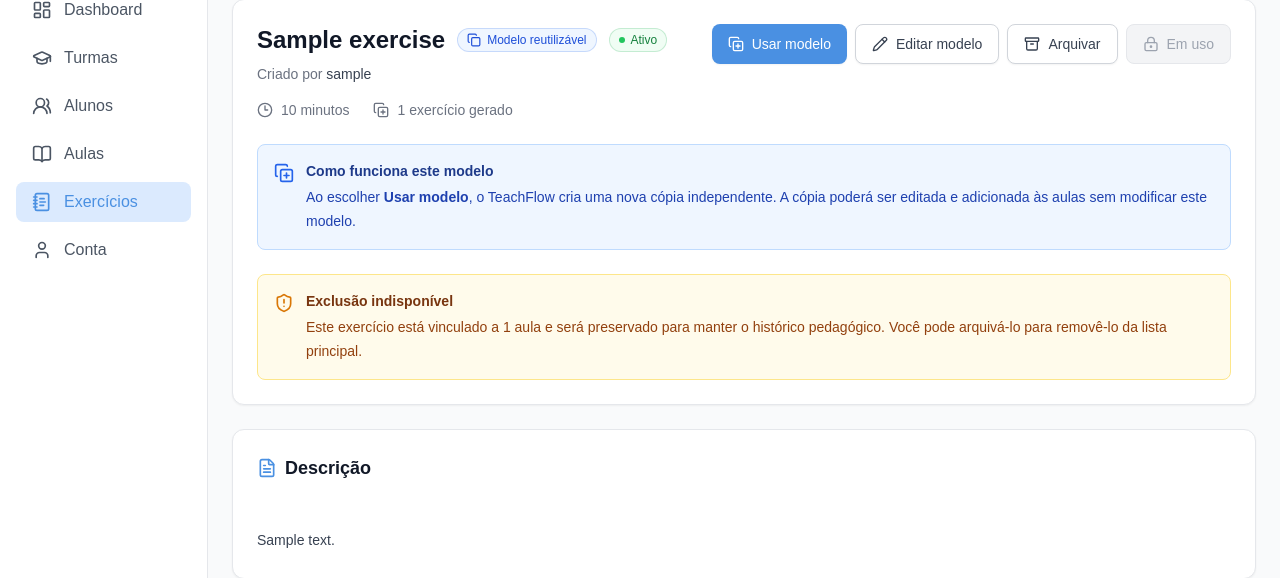
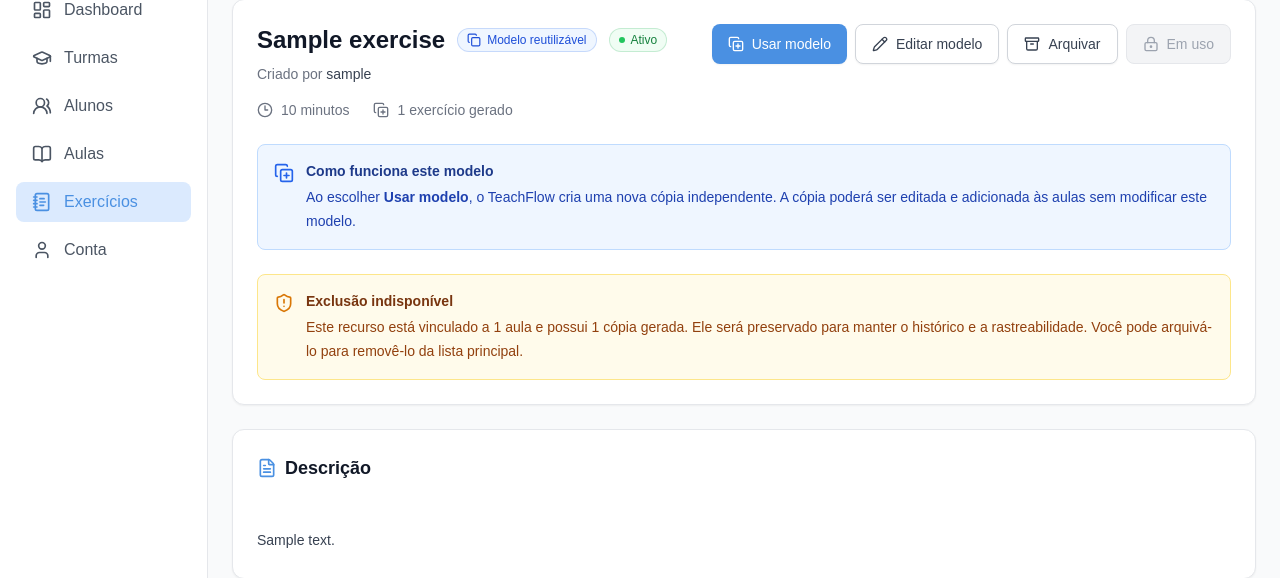
Before and after one commit to RenanDevKF/Projeto-TeachFlow, a Django app: page /exercises/1/ in a window 1280 px wide. Shown: the part 90-668 px from the top of the page. Run offline with Django 5.2, Linux system fonts and the light colour scheme; a user stored in the database is signed in; tables that the repository leaves empty hold one stand-in row (values such as "Sample post"); style sheets or scripts are compiled from the project's sources.

Commit message:
fix: preserva modelos que possuem cópias geradas

```diff
--- a/TeachFlow/Templates/exercises/exercise_detail.html
+++ b/TeachFlow/Templates/exercises/exercise_detail.html
@@ -199,6 +199,7 @@
                             class="exercise-delete-button inline-flex h-10 items-center justify-center gap-2 rounded-lg border border-red-200 bg-white px-4 text-sm font-medium text-red-600 shadow-sm transition-colors hover:bg-red-50 focus:outline-none focus:ring-2 focus:ring-red-500 focus:ring-offset-2 disabled:cursor-not-allowed disabled:opacity-60"
                         >
                             <i data-lucide="trash-2" class="h-4 w-4"></i>
+
                             <span class="exercise-delete-label">
                                 Excluir
                             </span>
@@ -208,11 +209,18 @@
                     <button
                         type="button"
                         disabled
-                        title="Este exercício está vinculado a aulas e não pode ser excluído."
+                        title="{% if lessons_count > 0 and generated_exercises_count > 0 %}Este recurso possui aulas vinculadas e cópias geradas.{% elif lessons_count > 0 %}Este exercício está vinculado a aulas e não pode ser excluído.{% else %}Este modelo possui cópias geradas e não pode ser excluído.{% endif %}"
                         class="inline-flex h-10 cursor-not-allowed items-center justify-center gap-2 rounded-lg border border-gray-200 bg-gray-100 px-4 text-sm font-medium text-gray-400"
                     >
                         <i data-lucide="lock-keyhole" class="h-4 w-4"></i>
+
+                        {% if lessons_count > 0 %}
                             Em uso
+                        {% elif generated_exercises_count > 0 %}
+                            Com cópias
+                        {% else %}
+                            Indisponível
+                        {% endif %}
                     </button>
                 {% endif %}
             </div>
@@ -275,6 +283,29 @@
                         Exclusão indisponível
                     </p>
 
+                    {% if lessons_count > 0 and generated_exercises_count > 0 %}
+                        <p class="mt-1 text-sm leading-6 text-amber-800">
+                            Este recurso está vinculado a
+                            {{ lessons_count }}
+                            {% if lessons_count == 1 %}
+                                aula
+                            {% else %}
+                                aulas
+                            {% endif %}
+                            e possui
+                            {{ generated_exercises_count }}
+                            {% if generated_exercises_count == 1 %}
+                                cópia gerada.
+                            {% else %}
+                                cópias geradas.
+                            {% endif %}
+
+                            Ele será preservado para manter o histórico e a
+                            rastreabilidade. Você pode arquivá-lo para removê-lo
+                            da lista principal.
+                        </p>
+
+                    {% elif lessons_count > 0 %}
                         <p class="mt-1 text-sm leading-6 text-amber-800">
                             Este exercício está vinculado a
                             {{ lessons_count }}
@@ -284,8 +315,26 @@
                                 aulas
                             {% endif %}
                             e será preservado para manter o histórico pedagógico.
+
                             Você pode arquivá-lo para removê-lo da lista principal.
                         </p>
+
+                    {% elif generated_exercises_count > 0 %}
+                        <p class="mt-1 text-sm leading-6 text-amber-800">
+                            Este modelo já gerou
+                            {{ generated_exercises_count }}
+                            {% if generated_exercises_count == 1 %}
+                                exercício.
+                            {% else %}
+                                exercícios.
+                            {% endif %}
+
+                            Ele será preservado para que as cópias continuem
+                            registrando corretamente seu modelo de origem.
+
+                            Você pode arquivá-lo para removê-lo da lista principal.
+                        </p>
+                    {% endif %}
                 </div>
             </div>
         {% endif %}
--- a/TeachFlow/core/views.py
+++ b/TeachFlow/core/views.py
@@ -605,11 +605,7 @@ class ExerciseListView(LoginRequiredMixin, TeacherRequiredMixin, ListView):
         return context
 
 @method_decorator(csrf_protect, name='dispatch')
-class ExerciseDetailView(
-    LoginRequiredMixin,
-    TeacherRequiredMixin,
-    DetailView,
-):
+class ExerciseDetailView(LoginRequiredMixin, TeacherRequiredMixin, DetailView,):
     model = Exercise
     template_name = 'exercises/exercise_detail.html'
     context_object_name = 'exercise'
@@ -637,23 +633,33 @@ class ExerciseDetailView(
 
         lessons_count = related_lessons.count()
 
+        generated_exercises = Exercise.objects.none()
+        generated_exercises_count = 0
+
+        if self.object.is_template:
+            generated_exercises = (
+                self.object.generated_exercises.order_by(
+                    'title',
+                    'id',
+                )
+            )
+
+            generated_exercises_count = (
+                generated_exercises.count()
+            )
+
         context['related_lessons'] = related_lessons
         context['lessons_count'] = lessons_count
-        context['can_delete_exercise'] = lessons_count == 0
 
-        if self.object.is_template:
-            generated_exercises = self.object.generated_exercises.order_by(
-                'title',
-                'id',
-            )
+        context['generated_exercises'] = generated_exercises
+        context['generated_exercises_count'] = (
+            generated_exercises_count
+        )
 
-            context['generated_exercises'] = generated_exercises
-            context['generated_exercises_count'] = (
-                generated_exercises.count()
-            )
-        else:
-            context['generated_exercises'] = Exercise.objects.none()
-            context['generated_exercises_count'] = 0
+        context['can_delete_exercise'] = (
+            lessons_count == 0
+            and generated_exercises_count == 0
+        )
 
         return context
 
@@ -788,20 +794,53 @@ class ExerciseDeleteView(LoginRequiredMixin, TeacherRequiredMixin, DeleteView):
     def form_valid(self, form):
         lessons_count = self.object.lessons.count()
 
-        if lessons_count > 0:
+        generated_exercises_count = (
+            self.object.generated_exercises.count()
+            if self.object.is_template
+            else 0
+        )
+
+        if lessons_count > 0 or generated_exercises_count > 0:
+            if (
+                lessons_count > 0
+                and generated_exercises_count > 0
+            ):
+                message = (
+                    'Este recurso não pode ser excluído porque está '
+                    f'vinculado a {lessons_count} '
+                    f'{"aula" if lessons_count == 1 else "aulas"} '
+                    f'e possui {generated_exercises_count} '
+                    f'{"cópia gerada" if generated_exercises_count == 1 else "cópias geradas"}. '
+                    'Você pode arquivá-lo para removê-lo da lista principal '
+                    'sem perder o histórico.'
+                )
+
+            elif lessons_count > 0:
+                message = (
+                    'Este exercício não pode ser excluído porque está '
+                    f'vinculado a {lessons_count} '
+                    f'{"aula" if lessons_count == 1 else "aulas"}. '
+                    'Você pode arquivá-lo para removê-lo da lista principal '
+                    'sem perder o histórico.'
+                )
+
+            else:
+                message = (
+                    'Este modelo não pode ser excluído porque já gerou '
+                    f'{generated_exercises_count} '
+                    f'{"exercício" if generated_exercises_count == 1 else "exercícios"}. '
+                    'Você pode arquivá-lo para removê-lo da lista principal '
+                    'sem perder a referência de origem das cópias.'
+                )
+
             messages.error(
                 self.request,
-                (
-                    'Este exercício não pode ser excluído porque está vinculado '
-                    f'a {lessons_count} '
-                    f'{"aula" if lessons_count == 1 else "aulas"}. '
-                    'Você pode arquivá-lo para removê-lo da lista principal.'
-                )
+                message,
             )
 
             return redirect(
                 'exercise_detail',
-                pk=self.object.pk
+                pk=self.object.pk,
             )
 
         messages.success(
```
Lines whose indentation alone changed are shown as unchanged.
